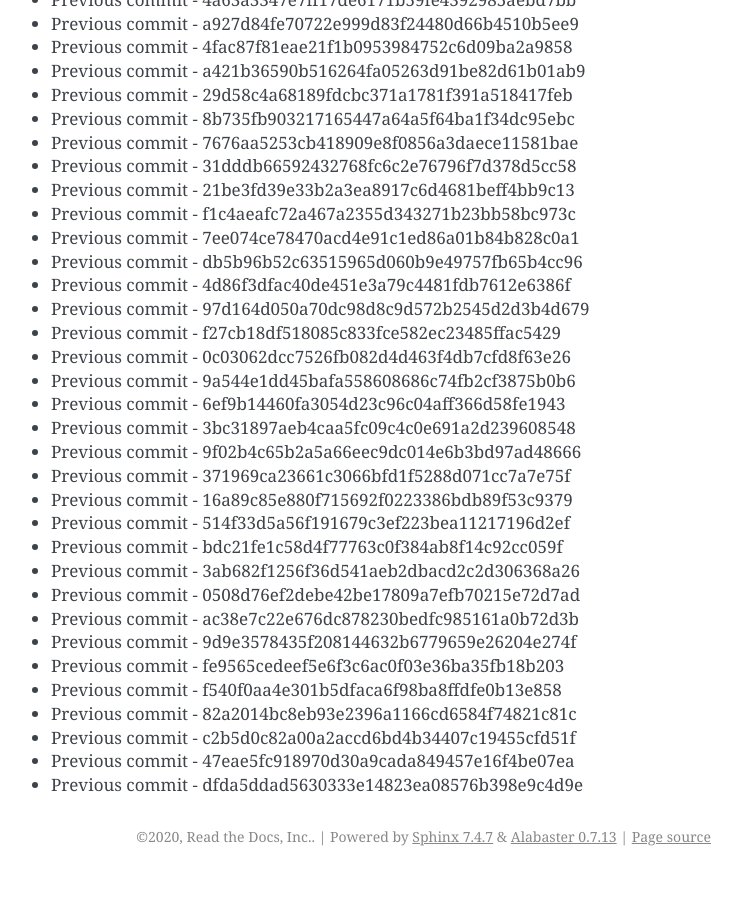
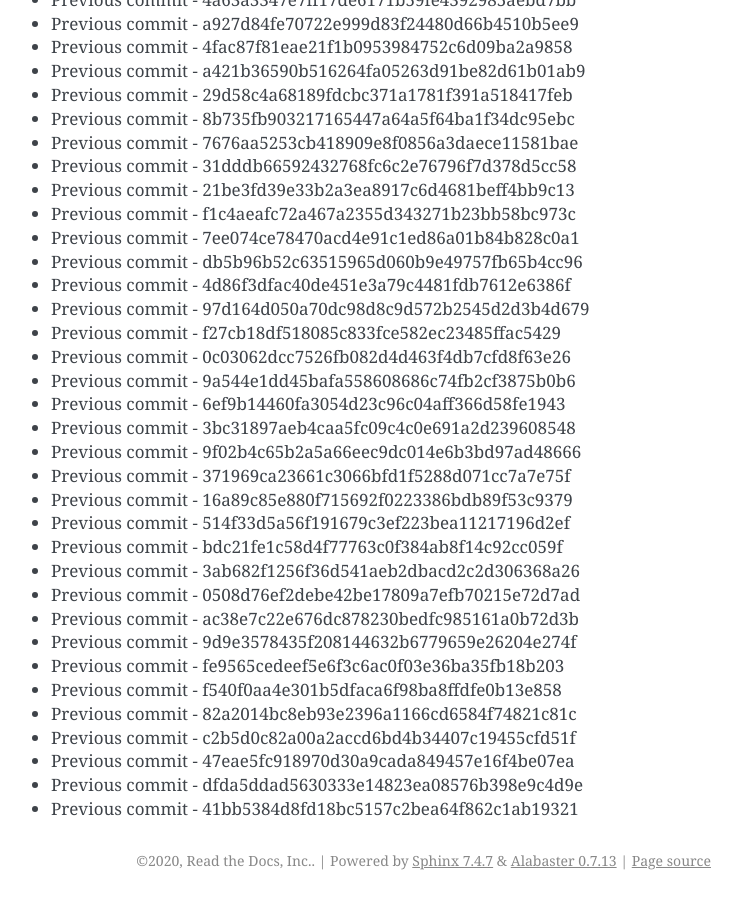
Before and after one commit to readthedocs/rtd-git-stresstest, a Sphinx documentation site: the page built from docs/updates.rst, in a window 1280 px wide and 900 px high, scrolled down 25452 px. Shown: the whole window, without its empty margins (399-1141 px from the left). Built offline with Sphinx 7.4.7, drawn with Linux system fonts in a browser that asks for light colours; before the commit the page ends 26328 px from its top, so only the background shows below that.

Commit message:
Generating commit from previous: 41bb5384d8fd18bc5157c2bea64f862c1ab19321

```diff
--- a/docs/updates.rst
+++ b/docs/updates.rst
@@ -1101,3 +1101,4 @@ It can be tested for any performance characteristics.
 * Previous commit - c2b5d0c82a00a2accd6bd4b34407c19455cfd51f
 * Previous commit - 47eae5fc918970d30a9cada849457e16f4be07ea
 * Previous commit - dfda5ddad5630333e14823ea08576b398e9c4d9e
+* Previous commit - 41bb5384d8fd18bc5157c2bea64f862c1ab19321
```
